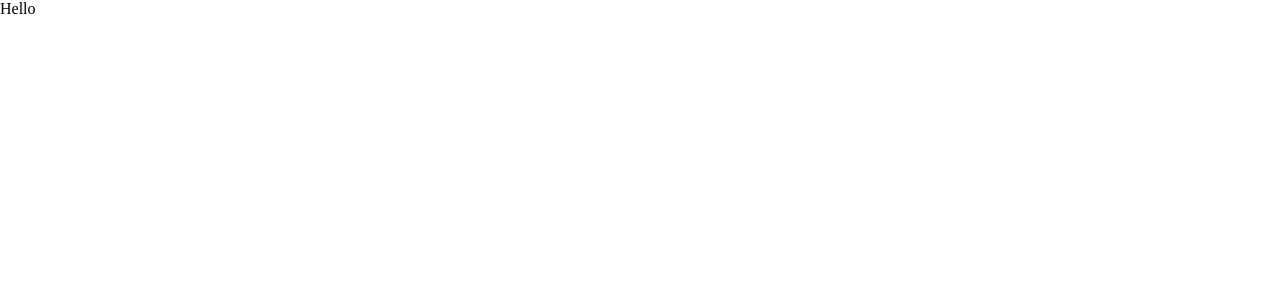
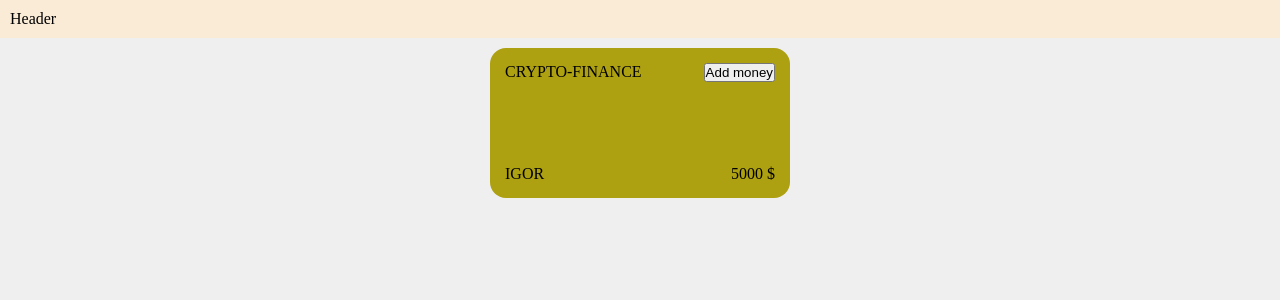
Before and after one commit to IgorKudlo/crypto, a React (Vite) app: page / in a window 1280 px wide. Shown: the top 300 px of the page. Built offline with nearby package versions, Linux system fonts and the light colour scheme.

Commit message:
add common components

```diff
--- a/src/App.jsx
+++ b/src/App.jsx
@@ -1,5 +1,14 @@
+import { useState } from "react";
+import Header from "./components/Header/Header.jsx";
+import Main from "./pages/Main/Main.jsx";
+
 function App() {
-    return <p>Hello</p>
+    const [balance, setBalance] = useState(5000);
+
+    return <>
+        <Header />
+        <Main balance={balance} setBalance={setBalance} />
+    </>
 }
 
 export default App
--- /dev/null
+++ b/src/components/Card/Card.jsx
@@ -0,0 +1,18 @@
+import './styles.css'
+
+const Card = ({ balance, setBalance }) => {
+    return (
+        <div className="card">
+            <div className="card-block">
+                <p>CRYPTO-FINANCE</p>
+                <button onClick={() => setBalance((prev) => prev + 100)}>Add money</button>
+            </div>
+            <div className="card-block">
+                <p>IGOR</p>
+                <p>{balance} $</p>
+            </div>
+        </div>
+    );
+};
+
+export default Card;
--- /dev/null
+++ b/src/components/Card/styles.css
@@ -0,0 +1,15 @@
+.card {
+    display: flex;
+    flex-direction: column;
+    justify-content: space-between;
+    height: 150px;
+    width: 300px;
+    padding: 15px;
+    background-color: rgb(173, 160, 17);
+    border-radius: 16px;
+}
+
+.card-block {
+    display: flex;
+    justify-content: space-between;
+}
--- /dev/null
+++ b/src/components/Header/Header.jsx
@@ -0,0 +1,11 @@
+import './styles.css'
+
+const Header = () => {
+    return (
+        <header className="header">
+            Header
+        </header>
+    );
+};
+
+export default Header;
--- /dev/null
+++ b/src/components/Header/styles.css
@@ -0,0 +1,6 @@
+.header {
+    display: flex;
+    width: 100%;
+    padding: 10px;
+    background-color: antiquewhite;
+}
--- /dev/null
+++ b/src/pages/Main/Main.jsx
@@ -0,0 +1,12 @@
+import styles from './styles.module.css';
+import Card from "../../components/Card/Card.jsx";
+
+const Main = ({ balance, setBalance }) => {
+    return (
+        <main className={styles.main}>
+            <Card balance={balance} setBalance={setBalance} />
+        </main>
+    );
+};
+
+export default Main;
--- /dev/null
+++ b/src/pages/Main/styles.module.css
@@ -0,0 +1,10 @@
+.main {
+    display: flex;
+    width: 100%;
+    padding: 10px;
+    background-color: rgba(219, 219, 219, 0.433);
+    min-height: 100vh;
+    flex-direction: column;
+    align-items: center;
+    gap: 16px;
+}
```
